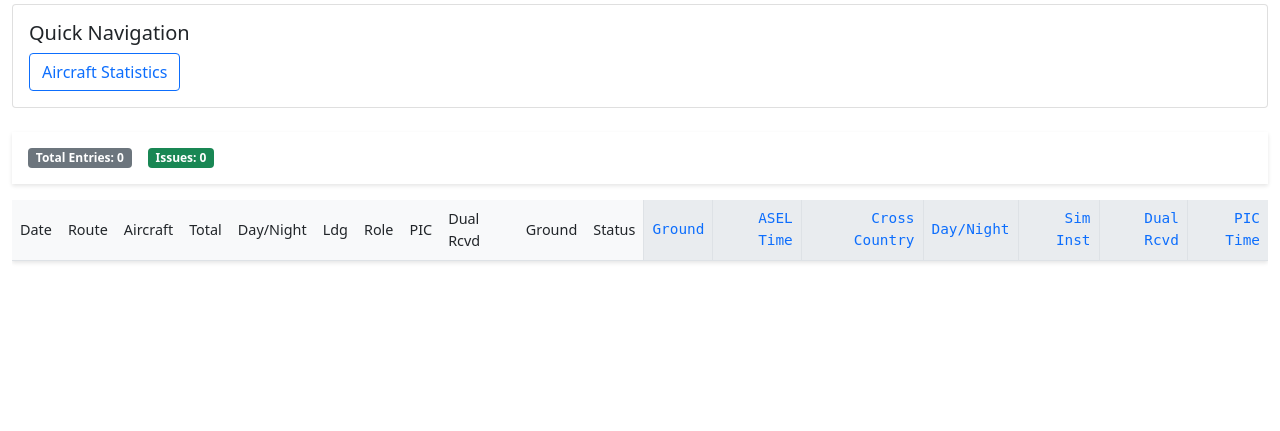
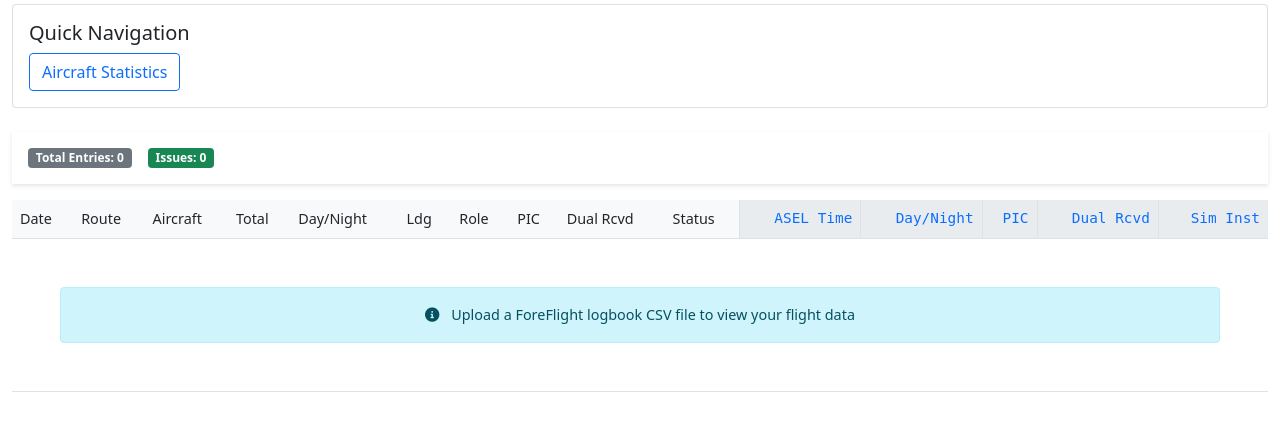
Before and after one commit to jordanhubbard/foreflight-dashboard, a Flask app: template src/templates/index.html in a window 1280 px wide. Shown: the part 274-705 px from the top of the page. Run offline with Flask 3, Linux system fonts and the light colour scheme; the template is opened without the code that fills it, so the values that code supplies are empty; some web fonts are replaced.

Commit message:
Allow a container to start with no log file loaded without throwing server errors.

```diff
--- a/src/templates/index.html
+++ b/src/templates/index.html
@@ -533,12 +533,12 @@
         <!-- Combined Error Navigation and Validation Summary -->
         <div class="nav-controls">
             <div class="d-flex align-items-center gap-3 flex-wrap">
-                {% set error_count = entries|selectattr('error_explanation')|list|length %}
+                {% set error_count = entries|selectattr('error_explanation')|list|length if entries else 0 %}
                 {% if error_count > 0 %}
                 <button class="btn btn-outline-primary" onclick="navigateError(-1)">← Previous Error</button>
                 {% endif %}
                 <div class="validation-stats">
-                    <span class="badge bg-secondary me-2">Total Entries: {{ entries|length }}</span>
+                    <span class="badge bg-secondary me-2">Total Entries: {% if entries %}{{ entries|length }}{% else %}0{% endif %}</span>
                     <span class="badge {% if error_count > 0 %}bg-danger{% else %}bg-success{% endif %}">
                         Issues: {{ error_count }}
                     </span>
@@ -551,8 +551,7 @@
         </div>
 
         <!-- Flight Entries Table -->
-        <div class="flight-table-container">
-            <div class="flight-table-header">
+        <div class="table-responsive">
             <table class="flight-table">
                 <thead>
                     <tr>
@@ -565,22 +564,16 @@
                         <th>Role</th>
                         <th>PIC</th>
                         <th>Dual Rcvd</th>
-                            <th>Ground</th>
                         <th>Status</th>
-                            <th class="text-end running-total">Ground</th>
                         <th class="text-end running-total">ASEL Time</th>
-                            <th class="text-end running-total">Cross Country</th>
                         <th class="text-end running-total">Day/Night</th>
+                        <th class="text-end running-total">PIC</th>
+                        <th class="text-end running-total">Dual Rcvd</th>
                         <th class="text-end running-total">Sim Inst</th>
-                            <th class="text-end running-total">Dual Rcvd</th>
-                            <th class="text-end running-total">PIC Time</th>
                     </tr>
                 </thead>
-                </table>
-            </div>
-            <div class="flight-table-body">
-                <table class="flight-table">
                 <tbody>
+                    {% if entries %}
                     {% for entry in entries %}
                     <tr id="entry-{{ loop.index }}"
                         class="{% if entry.error_explanation %}has-error{% endif %}
@@ -602,7 +595,6 @@
                         <td class="{% if entry.pilot_role == 'SPLIT' %}split-role-text{% endif %}">{{ entry.pilot_role }}</td>
                         <td>{{ "%.1f"|format(entry.pic_time) }}</td>
                         <td>{{ "%.1f"|format(entry.dual_received) }}</td>
-                            <td>{{ "%.1f"|format(entry.ground_training) }}</td>
                         <td>
                             {% if entry.error_explanation %}
                             <span class="badge bg-danger" data-bs-toggle="tooltip" title="{{ entry.error_explanation }}">
@@ -617,13 +609,11 @@
                             </span>
                             {% endif %}
                         </td>
-                            <td class="text-end running-total">{{ "%.1f"|format(entry.running_totals.ground_training) }}</td>
                         <td class="text-end running-total">{{ "%.1f"|format(entry.running_totals.asel_time) }}</td>
-                            <td class="text-end running-total">{{ "%.1f"|format(entry.running_totals.cross_country) }}</td>
                         <td class="text-end running-total">{{ "%.1f"|format(entry.running_totals.day_time) }}/{{ "%.1f"|format(entry.running_totals.night_time) }}</td>
+                        <td class="text-end running-total">{{ "%.1f"|format(entry.running_totals.pic_time) }}</td>
+                        <td class="text-end running-total">{{ "%.1f"|format(entry.running_totals.dual_received) }}</td>
                         <td class="text-end running-total">{{ "%.1f"|format(entry.running_totals.sim_instrument) }}</td>
-                            <td class="text-end running-total">{{ "%.1f"|format(entry.running_totals.dual_received) }}</td>
-                            <td class="text-end running-total">{{ "%.1f"|format(entry.running_totals.pic_time) }}</td>
                     </tr>
                     <tr>
                         <td colspan="100%" class="details-row" id="flight-details-{{ loop.index }}">
@@ -670,9 +660,18 @@ Dual: {{ entry.running_totals.dual_received }}</span>
                         </td>
                     </tr>
                     {% endfor %}
+                    {% else %}
+                    <tr>
+                        <td colspan="15" class="text-center p-5">
+                            <div class="alert alert-info mb-0">
+                                <i class="fas fa-info-circle me-2"></i>
+                                Upload a ForeFlight logbook CSV file to view your flight data
+                            </div>
+                        </td>
+                    </tr>
+                    {% endif %}
                 </tbody>
             </table>
-            </div>
         </div>
 
         {% if aircraft_stats %}
```
Lines whose indentation alone changed are shown as unchanged.
